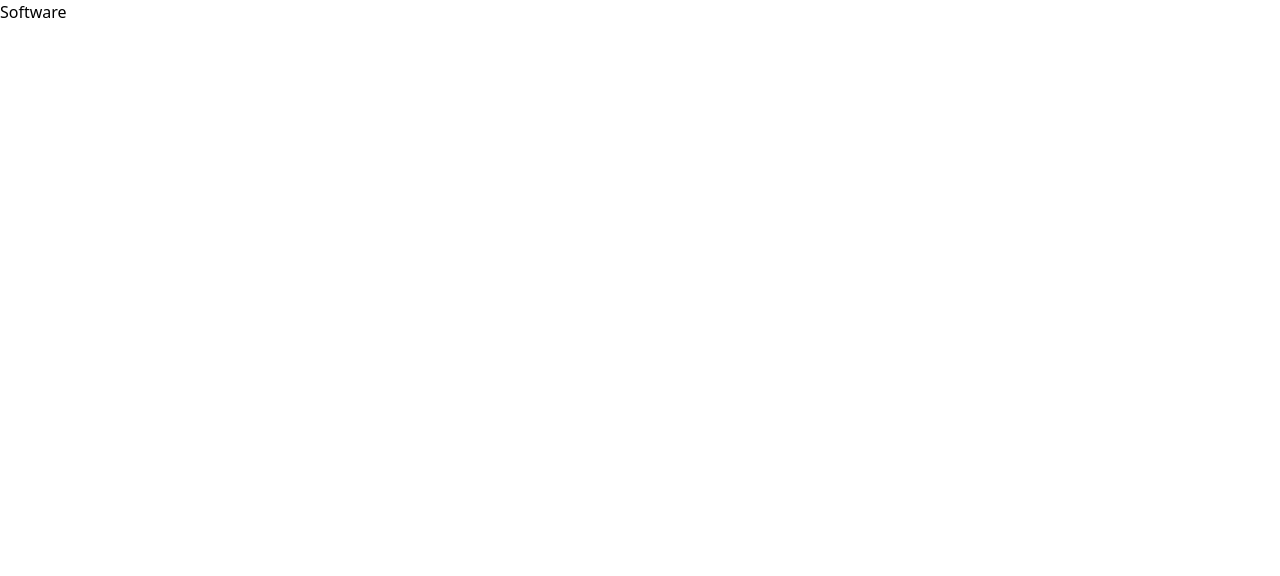
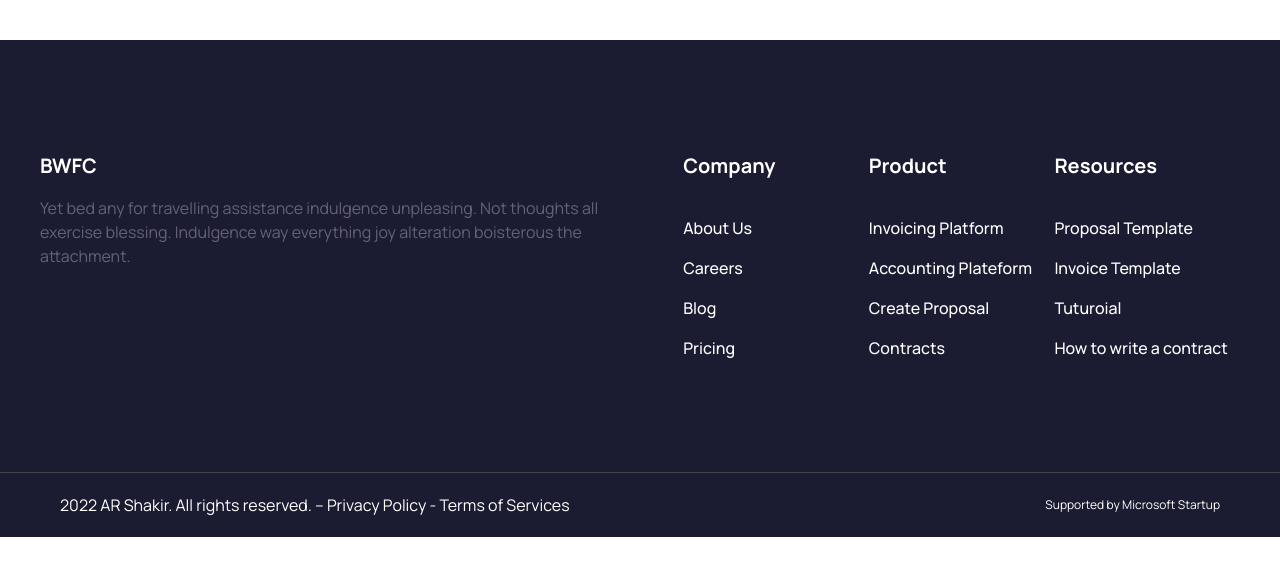
Before and after one commit to tushar-h789/bwfc-project, a React (Create React App) app: page / in a window 1280 px wide. Shown: the top 576 px of the page. Built offline with nearby package versions, Linux system fonts and the light colour scheme.

Commit message:
footer section is done

```diff
--- a/src/App.js
+++ b/src/App.js
@@ -1,9 +1,9 @@
-import Software from "./components/Software";
+import Footer from "./components/Footer";
 
 function App() {
   return (
     <>
-    <Software/>
+    <Footer/>
     </>
   );
 }
--- a/src/components/Footer.js
+++ b/src/components/Footer.js
@@ -1,8 +1,58 @@
 import React from 'react'
+import Container from "./layout/Container"
 
 const Footer = () => {
   return (
-    <div>Footer</div>
+    <div className='bg-[#1B1C31]'>
+      <Container>
+      <section className='flex  py-28 mt-10'>
+        <div className='w-[52%] mr-10'>
+          <h2 className='font-man font-bold text-xl text-white'>BWFC</h2>
+          <p className='font-man text-base text-para mt-4 '>Yet bed any for travelling assistance indulgence unpleasing. Not thoughts all exercise blessing. Indulgence way everything joy alteration boisterous the attachment.</p>
+        </div>
+        <div className='w-[16%] text-white'>
+          <ul >
+            <h3 className='font-man text-xl font-bold'>Company</h3>
+            <li className='font-man text-base font-medium mt-9'>About Us</li>
+            <li className='font-man text-base font-medium mt-4'>Careers</li>
+            <li className='font-man text-base font-medium mt-4'>Blog</li>
+            <li className='font-man text-base font-medium mt-4'>Pricing</li>
+          </ul>
+        </div>
+        <div className='w-[16%] text-white'>
+        <ul >
+            <h3 className='font-man text-xl font-bold'>Product</h3>
+            <li className='font-man text-base font-medium mt-9'>Invoicing Platform</li>
+            <li className='font-man text-base font-medium mt-4'>Accounting Plateform</li>
+            <li className='font-man text-base font-medium mt-4'>Create Proposal</li>
+            <li className='font-man text-base font-medium mt-4'>Contracts</li>
+          </ul>
+        </div>
+        <div className='w-[16%] text-white'>
+        <ul >
+            <h3 className='font-man text-xl font-bold'>Resources</h3>
+            <li className='font-man text-base font-medium mt-9'>Proposal Template</li>
+            <li className='font-man text-base font-medium mt-4'>Invoice Template</li>
+            <li className='font-man text-base font-medium mt-4'>Tuturoial</li>
+            <li className='font-man text-base font-medium mt-4'>How to write a contract</li>
+          </ul>
+        </div>
+      </section>
+
+    </Container>
+      <div className='bg-[#1B1C31] border-t border-[#404444]'>
+        <Container>
+        <section className='flex items-center justify-between  p-5'>
+        <div>
+          <p className='font-man text-base text-white'>2022 AR Shakir. All rights reserved. -- Privacy Policy - Terms of Services</p>
+        </div>
+        <di>
+          <p className='font-man text-xs text-white '>Supported by Microsoft Startup</p>
+        </di>
+      </section>
+        </Container>
+      </div>
+    </div>
   )
 }
 
```
